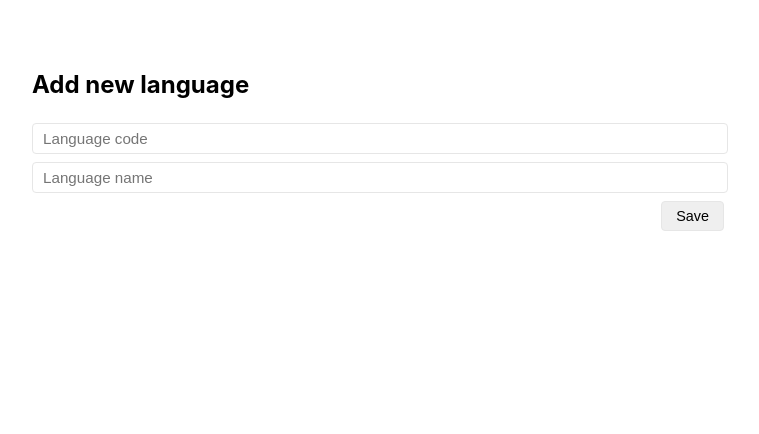
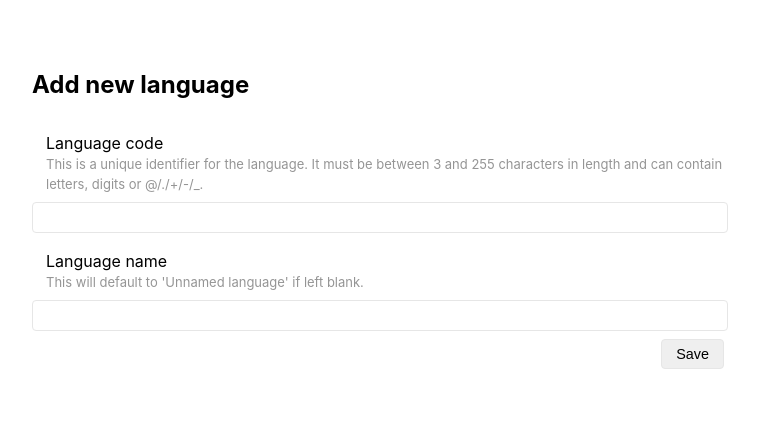
Before and after one commit to seaming/lang-tool, a Python web app: template templates/add_lang.html in a window 1280 px wide. Shown: the top 434 px of the page, without its empty margins (260-1019 px from the left). Run offline with Jinja, Linux system fonts and the light colour scheme; the template is opened without the code that fills it, so the values that code supplies are empty.

Commit message:
clarify lang code constraints

```diff
--- a/templates/add_lang.html
+++ b/templates/add_lang.html
@@ -7,8 +7,10 @@
 <h2>Add new language</h2>
 
 <form action="{{ url_for('add_lang_post') }}" method="POST" id="form">
-  <input type="text" name="code" placeholder="Language code" id="lang-code" required>
-  <input type="text" name="name" placeholder="Language name">
+    <div class="col form-label">Language code<br><span class="small text-muted">This is a unique identifier for the language. It must be between 3 and 255 characters in length and can contain letters, digits or @/./+/-/_.</span></div>
+  <input type="text" name="code" id="lang-code" maxlength="255" minlength="3" required>
+  <div class="col form-label">Language name<br><span class="small text-muted">This will default to 'Unnamed language' if left blank.</span></div>
+  <input type="text" name="name" maxlength="255">
   <input class="float-right" type="submit" value="Save" id="submit">
 </form>
 
@@ -21,7 +23,7 @@
   const submit = document.getElementById('submit');
 
   code.addEventListener('keyup', function (event) {
-    var is_valid = /^[a-zA-Z0-9._]{3,255}$/.test(code.value);
+    var is_valid = /^[a-zA-Z0-9@.+-_]{3,255}$/.test(code.value);
     submit.disabled = !is_valid;
   });
 </script>
```
